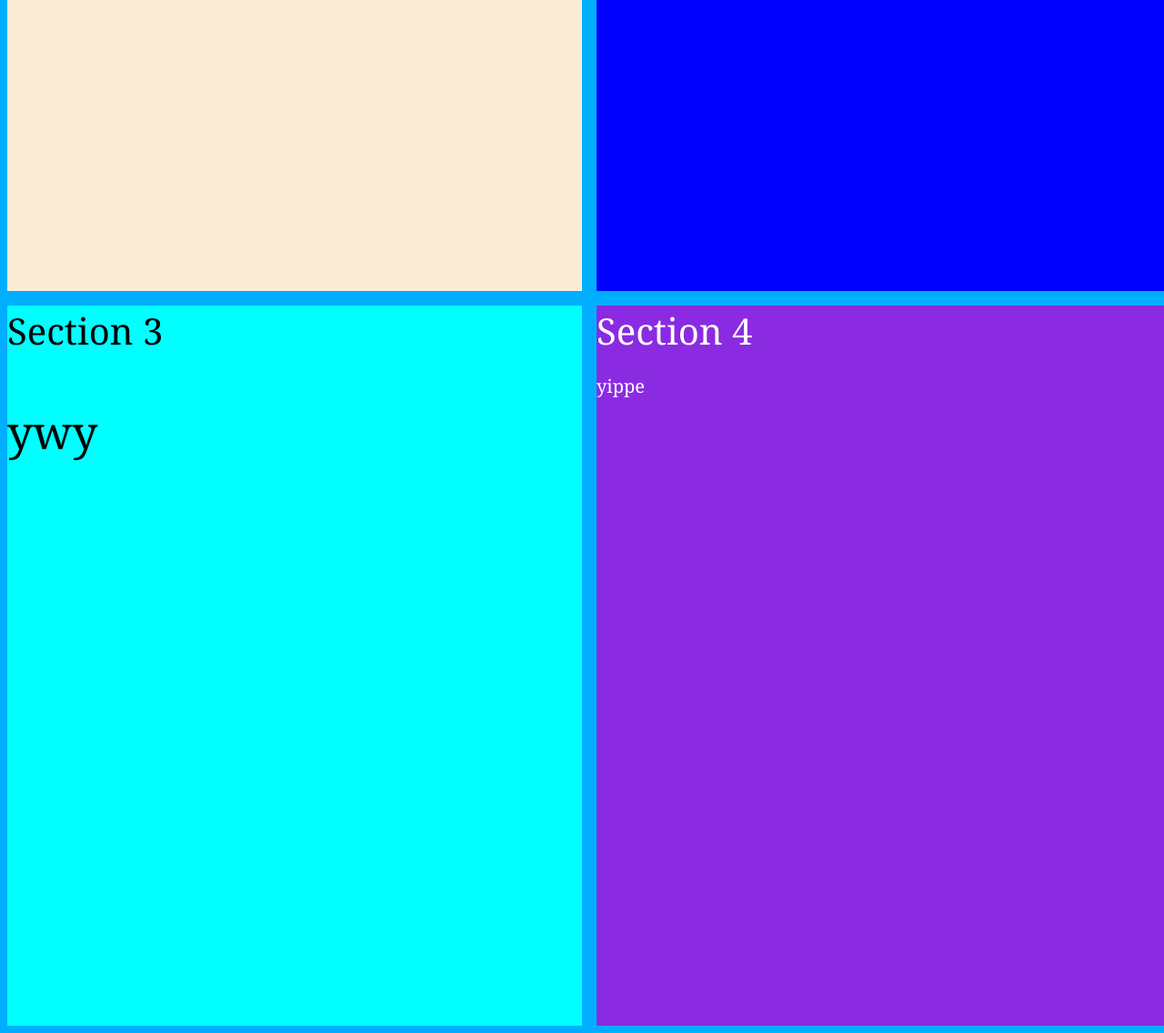
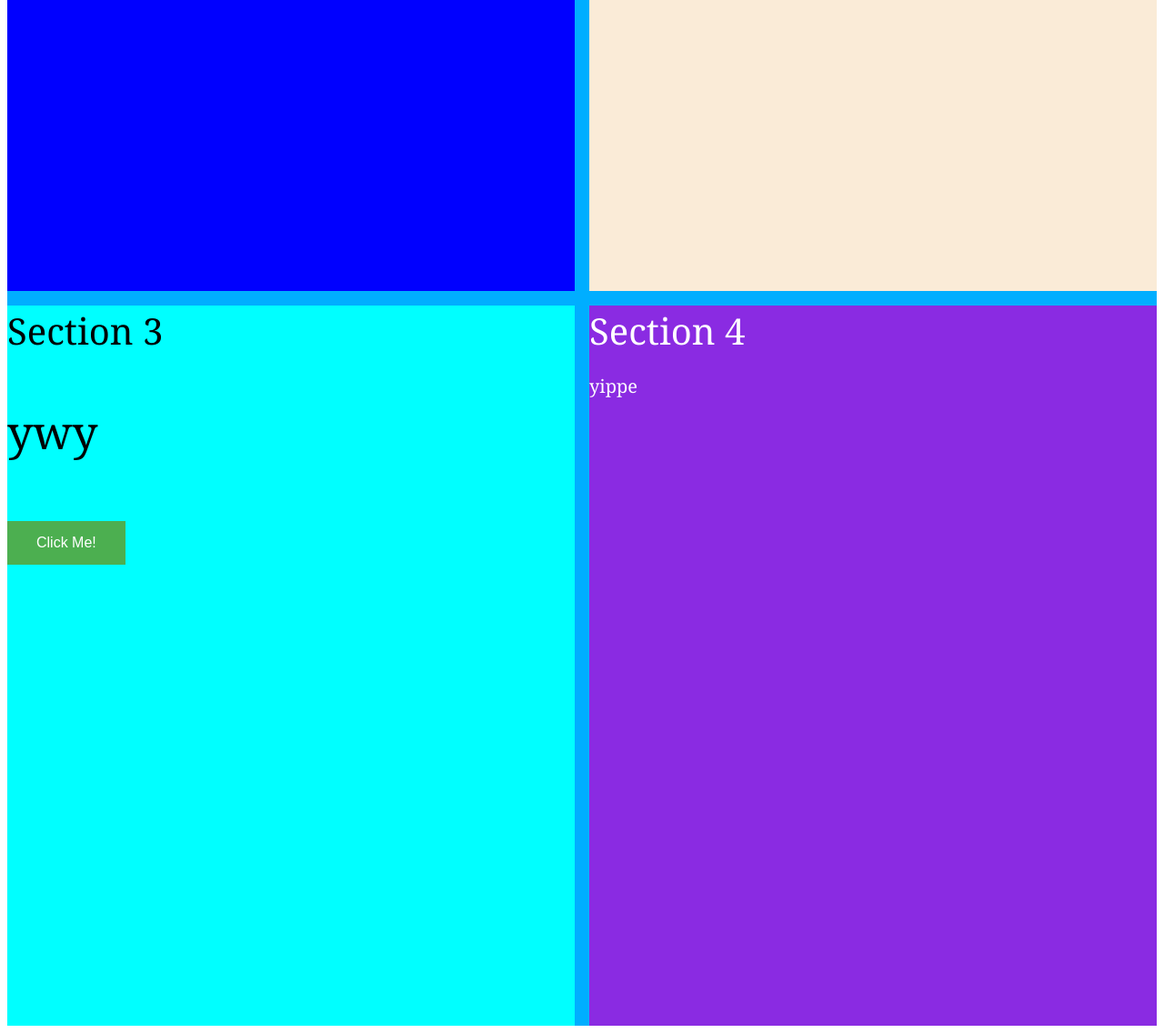
Before and after one commit to pl244783/2022-2023, a Flask app: page / in a window 1280 px wide. Shown: the part 480-1616 px from the top of the page at 91% size. Run offline with Flask 2, Linux system fonts and the light colour scheme.

Commit message:
some cleaning

```diff
--- a/app.py
+++ b/app.py
@@ -1,7 +1,9 @@
-from flask import Flask, request, render_template
+from flask import request, render_template
+import flask
+import time
 #from robotLibrary import Robot
 
-app = Flask(__name__)
+app = flask.Flask(__name__)
 #robot = Robot()
 
 #run flask run --host=0.0.0.0
@@ -43,5 +45,14 @@ def right():
     #robot.motorRight(speedL, speedR, timeMS)
     return "<p>right</p>"
 
+class Outpost:
+    def __init__(self):
+        self.outposts = []
+
+    def add_outpost(self, data):
+        self.outposts.append(data)
+
+
+
 if __name__=='__main__':
     app.run(debug = True)
--- a/static/main.css
+++ b/static/main.css
@@ -1,4 +1,4 @@
-body {
+.body {
     background: rgb(0, 174, 255);
     display: grid;
     height: 100rem;
@@ -9,7 +9,7 @@ body {
     overflow: auto;
     }
 
-topL {
+.topL {
     font-family: Verdana, Geneva, sans-serif;
     font-size: 2.5em;
     color: FireBrick;
@@ -17,7 +17,7 @@ topL {
     overflow: auto;
     }
 
-topR {
+.topR {
     font-family: Georgia, serif;
     font-size: 2.5em;
     color: rgb(255, 251, 0);
@@ -25,17 +25,28 @@ topR {
     overflow: auto;
     }
 
-downL{
+.downL{
   font-family: Georgia, serif;
   font-size: 2.5em;
   background-color:aqua;
   overflow: auto;
   }
 
-downR{
+.downR{
   font-family: Georgia, serif;
   background-color: blueviolet;
   font-size: 2.5em;
   color:rgb(255, 255, 255);
   overflow: auto;
 }
+
+button {
+  background-color: #4CAF50; /* Green */
+  border: none;
+  color: white;
+  padding: 15px 32px;
+  text-align: center;
+  text-decoration: none;
+  display: inline-block;
+  font-size: 16px;
+}
--- a/templates/index.html
+++ b/templates/index.html
@@ -6,20 +6,21 @@
     <link rel="stylesheet" href='/static/main.css' />
 
 </head>
-  <body>
-    <topL>Section 1
+  <div class="body">
+    <div class="topR">Section 1
       <p style = "font-size:30px;">ok but imagine</p>
       <iframe width="560" height="315" src="https://www.youtube.com/embed/jfKfPfyJRdk" frameborder="0"></iframe>
-    </topL>
-    <topR>Section 2
+    </div>
+    <div class="topL">Section 2
       <p style = "font-size:15px;">different font size pog</p>
       real
-    </topR>
-    <downL>Section 3
+    </div>
+    <div class="downL">Section 3
       <p style = "font-size:50px;">ywy</p>
-    </downL>
-    <downR>Section 4
+        <button type="button">Click Me!</button>
+    </div>
+    <div class="downR">Section 4
       <p style = "font-size:20px;">yippe</p>
-    </downR>
-  </body>
+    </div>
+  </div>
 </html>
```
